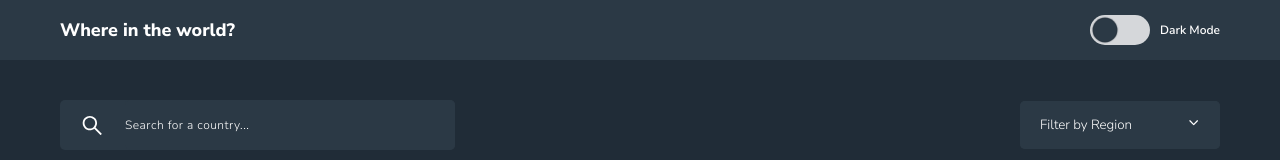
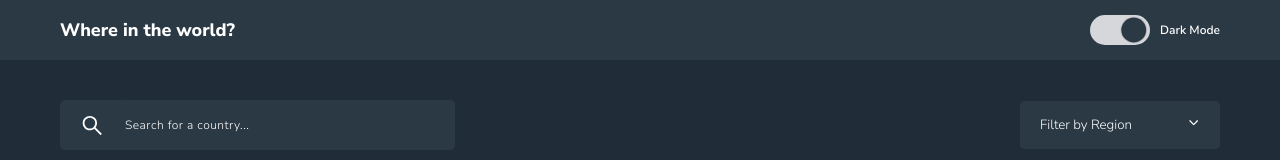
Before and after one commit to raffal1993/Countries-API, a React (Create React App) app: page / in a window 1280 px wide. Shown: the top 160 px of the page. Built offline with nearby package versions, Linux system fonts and the light colour scheme.

Commit message:
update mode handle

```diff
--- a/src/components/Header/Header.jsx
+++ b/src/components/Header/Header.jsx
@@ -1,21 +1,18 @@
 import { useMode } from "hooks/useMode";
-import React, { useState } from "react";
+import React from "react";
 import { Mode, Slider, Wrapper } from "./Header.style";
 
 const Header = () => {
-    const [isDarkMode, setIsDarkMode] = useState(false);
     const { mode, toggleMode } = useMode();
-
-    const modeHandler = () => {
-        setIsDarkMode((prev) => !prev);
-        toggleMode();
-    };
 
     return (
         <Wrapper>
             <h2>Where in the world?</h2>
             <Mode>
-                <Slider isDarkMode={isDarkMode} onClick={modeHandler}></Slider>
+                <Slider
+                    isDarkMode={mode === "dark"}
+                    onClick={toggleMode}
+                ></Slider>
                 <span> Dark Mode</span>
             </Mode>
         </Wrapper>
```
